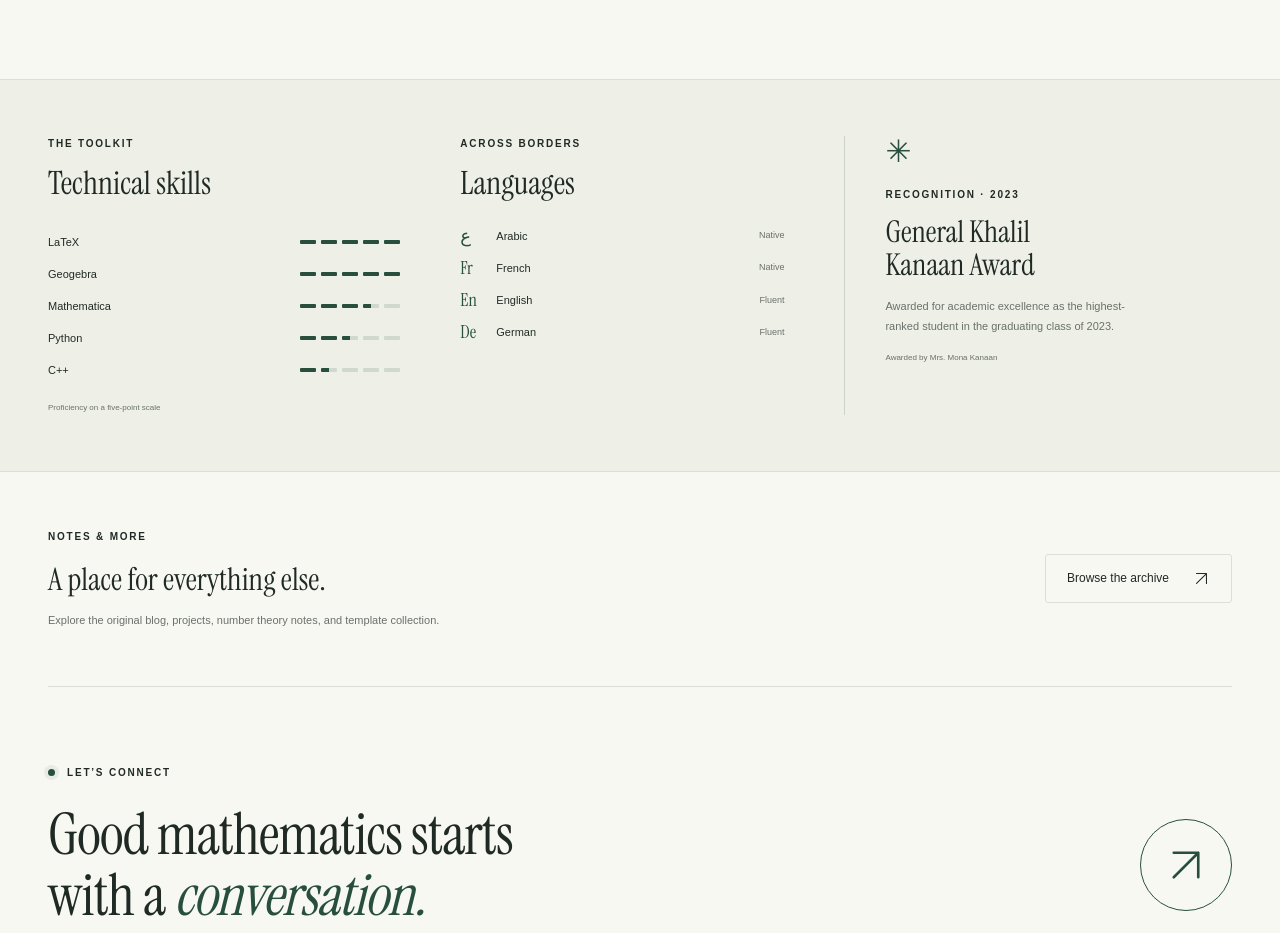
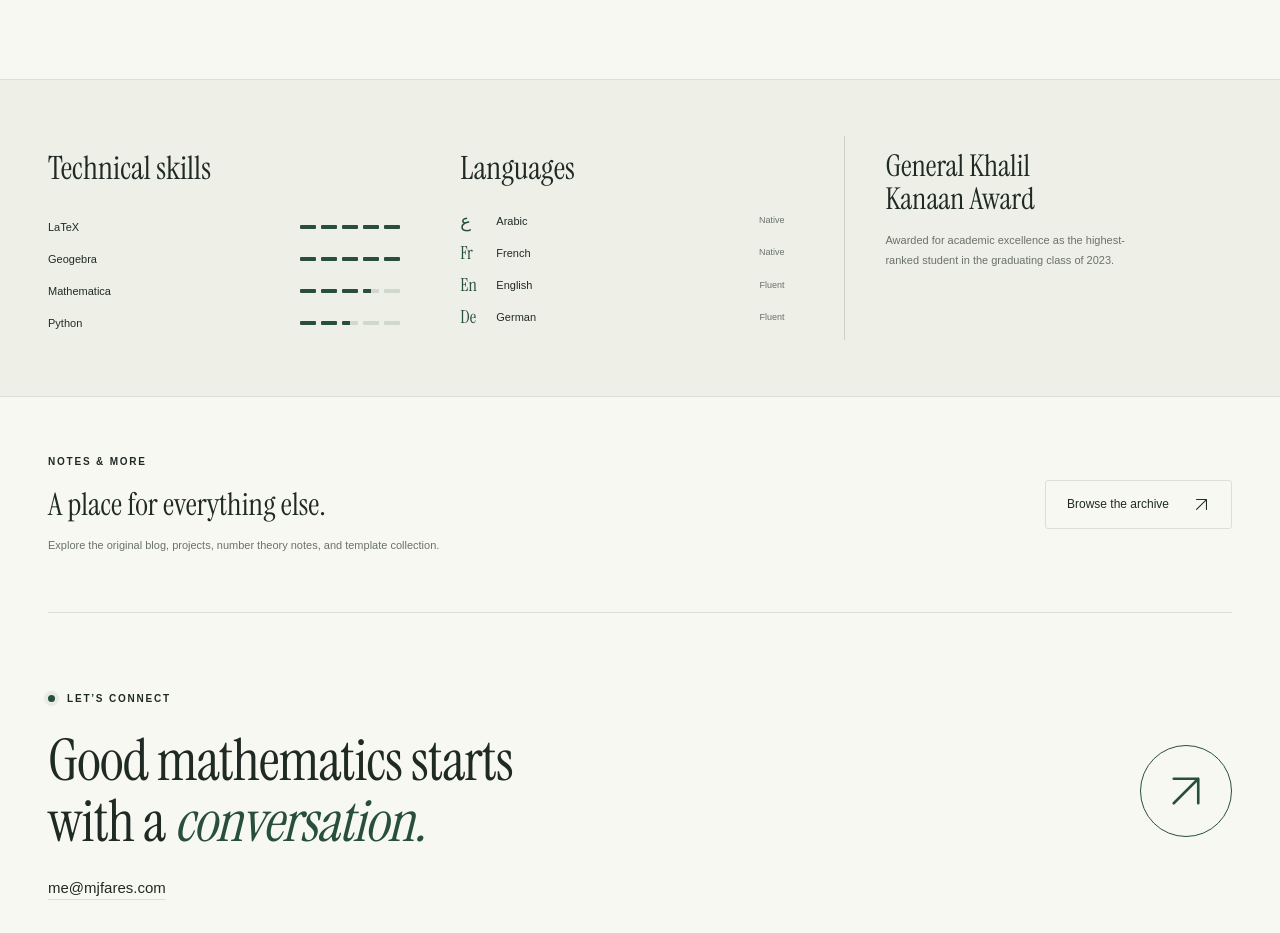
Before and after one commit to BrunoFares/marc-portfolio, a Next.js app: page / in a window 1280 px wide. Shown: the part 2780-3713 px from the top of the page. Built offline with nearby package versions, Linux system fonts and the light colour scheme.

Commit message:
Fixing the skills section.

```diff
--- a/app/page.tsx
+++ b/app/page.tsx
@@ -224,7 +224,6 @@ export default function Home() {
       <section className="details-section">
         <div className="container details-grid">
           <div id="skills-hobbies">
-            <div className="eyebrow">THE TOOLKIT</div>
             <h2>Technical skills</h2>
             <div className="skill-list">
               {profile.skills[0].items.map((skill) => (
@@ -249,10 +248,8 @@ export default function Home() {
                 </div>
               ))}
             </div>
-            <p className="meter-caption">Proficiency on a five-point scale</p>
           </div>
           <div id="languages">
-            <div className="eyebrow">ACROSS BORDERS</div>
             <h2>Languages</h2>
             <div className="language-list">
               {profile.languages.map((language, i) => (
@@ -272,19 +269,12 @@ export default function Home() {
             </div>
           </div>
           <div id="awards" className="award-panel">
-            <span className="award-symbol" aria-hidden="true">
-              ✳
-            </span>
-            <div className="eyebrow">RECOGNITION · 2023</div>
             <h2>
               General Khalil
               <br />
               Kanaan Award
             </h2>
             <p>{profile.awards[0].summary}</p>
-            <span className="award-byline">
-              Awarded by {profile.awards[0].awarder}
-            </span>
           </div>
         </div>
       </section>
--- a/data/profile.json
+++ b/data/profile.json
@@ -112,10 +112,6 @@
         {
           "label": "Python",
           "level": 2.5
-        },
-        {
-          "label": "C++",
-          "level": 1.5
         }
       ]
     }
```
